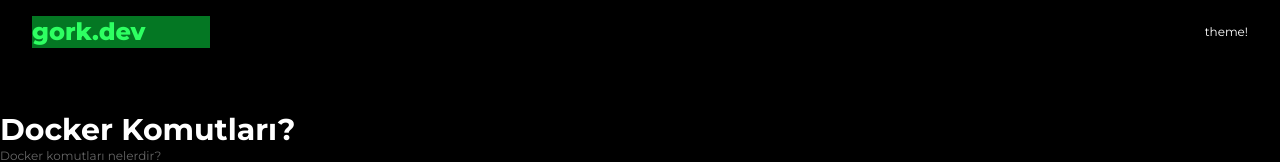
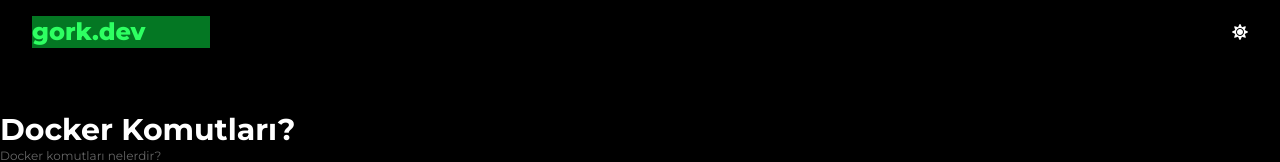
Before and after one commit to gor2em/gorkdev, a Next.js app: page / in a window 1280 px wide. Shown: the top 162 px of the page. Built offline with nearby package versions, Linux system fonts and the light colour scheme.

Commit message:
added icons and toggle theme

```diff
--- a/package.json
+++ b/package.json
@@ -13,7 +13,8 @@
     "markdown-to-jsx": "^7.4.0",
     "next": "14.0.4",
     "react": "^18",
-    "react-dom": "^18"
+    "react-dom": "^18",
+    "react-icons": "^5.0.1"
   },
   "devDependencies": {
     "@tailwindcss/typography": "^0.5.10",
--- a/src/app/header.tsx
+++ b/src/app/header.tsx
@@ -1,20 +1,9 @@
 'use client';
 import Link from "next/link";
-import { useState } from "react";
+
+import Theme from "@/components/Theme";
 
 export default function Header() {
-
-  const changeTheme = () => {
-    const hasTheme = document.querySelector("html")?.getAttribute("data-theme");
-
-    if (!hasTheme) {
-      document.querySelector("html")?.setAttribute("data-theme", "white");
-    } else {
-      document.querySelector("html")?.setAttribute("data-theme", "");
-    }
-
-  };
-
   return (
     <header className="sticky top-0 w-full h-16 px-8 backdrop-blur-lg">
       <div className="container flex items-center justify-between w-full h-full mx-auto">
@@ -22,10 +11,7 @@ export default function Header() {
           <h2 className="pr-8 text-2xl font-extrabold md:pr-16 bg-primary800 text-primary400">gork.dev</h2>
         </Link>
 
-
-        <div className="flex items-center">
-          <button className="text-xs" onClick={() => changeTheme()}>theme!</button>
-        </div>
+        <Theme />
 
       </div>
     </header>
--- /dev/null
+++ b/src/components/Theme.tsx
@@ -0,0 +1,19 @@
+import { useState } from "react";
+import { FaMoon, FaSun } from "react-icons/fa";
+
+const Theme = () => {
+    const [theme, setTheme] = useState(true);
+
+    const toggleTheme = () => {
+        setTheme(prevTheme => !prevTheme);
+        document.querySelector("html")?.setAttribute("data-theme", theme ? 'white' : '');
+    };
+
+    return (
+        <div className="cursor-pointer" onClick={toggleTheme}>
+            {!theme ? <FaMoon /> : <FaSun />}
+        </div>
+    )
+}
+
+export default Theme;
```
Also changed, not shown: 1 other file (tests, documents, lock files or other folders).
